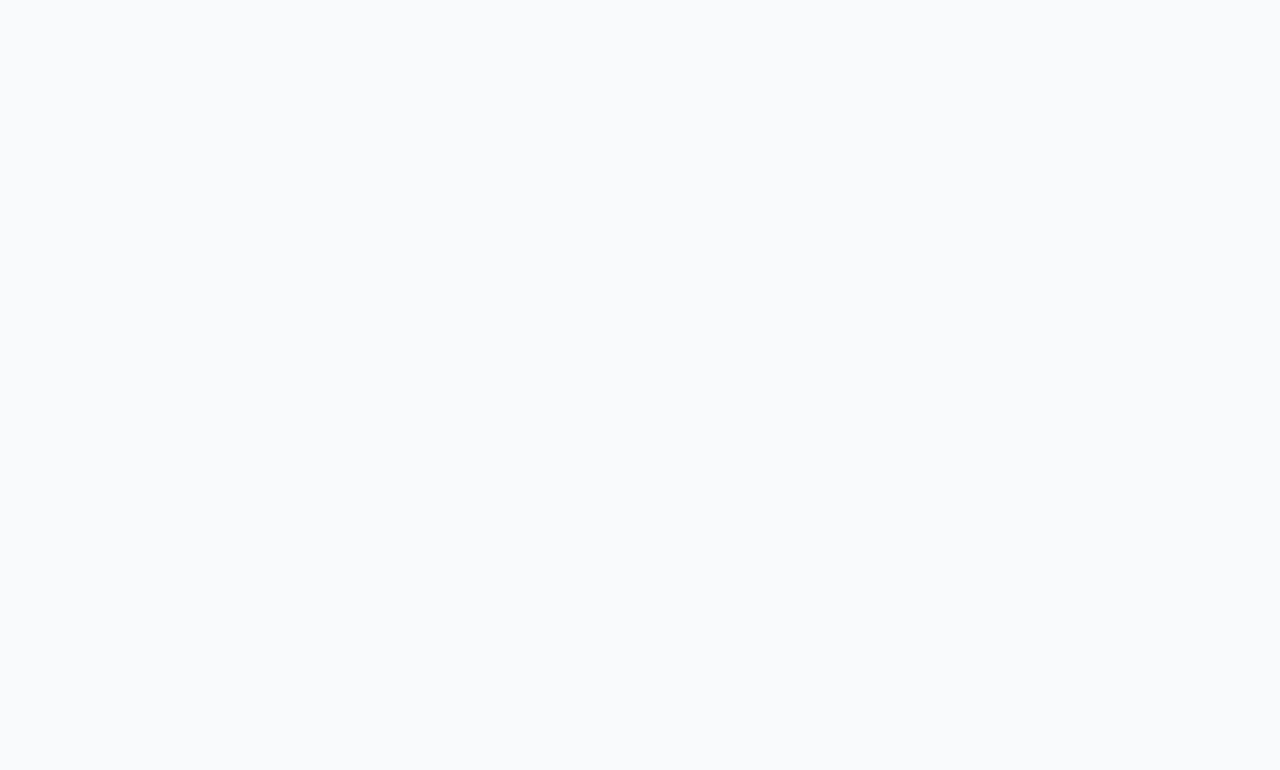
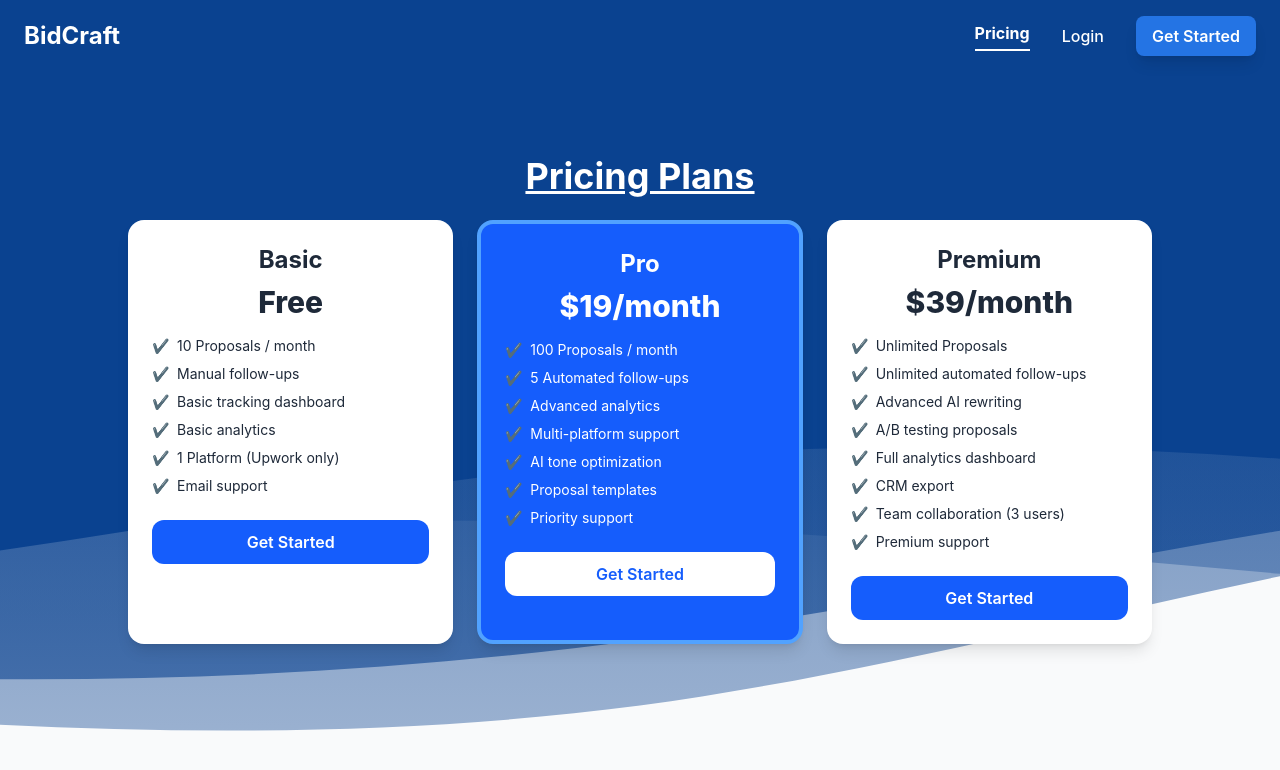
Before and after one commit to AliAmin3x/BidCraft-Frontend, a React (Vite) app: page /pricing in a window 1280 px wide. Before the commit this address had no page. Shown: the top 770 px of the page. Built offline with nearby package versions, Linux system fonts and the light colour scheme.

Commit message:
Added pricings

```diff
--- a/src/App.jsx
+++ b/src/App.jsx
@@ -2,6 +2,8 @@ import { BrowserRouter as Router, Routes, Route } from "react-router-dom";
 import HomePage from "./pages/HomePage";
 import Login from "./pages/Login";
 import Signup from "./pages/Signup";
+import PasswordReset from "./pages/PasswordReset";
+import Pricing from "./pages/Pricing";
 
 function App() {
   return (
@@ -10,6 +12,9 @@ function App() {
         <Route path="/" element={<HomePage />} />
         <Route path="/login" element={<Login />} />
         <Route path="/sign-up" element={<Signup />} />
+        <Route path="/password-reset" element={<PasswordReset />}/>
+        <Route path="/pricing" element={<Pricing />}/>
+
       </Routes>
     </Router>
   );
--- a/src/components/Navbar.jsx
+++ b/src/components/Navbar.jsx
@@ -1,5 +1,5 @@
 import { useState } from "react";
-import { Link, useNavigate } from "react-router-dom";
+import { NavLink, Link, useNavigate } from "react-router-dom";
 
 export default function Navbar() {
   const navigate = useNavigate();
@@ -11,7 +11,7 @@ export default function Navbar() {
       <div className="max-w-7xl mx-auto px-6 py-4 flex items-center justify-between">
 
         {/* Logo */}
-        <h1 className="text-2xl font-bold text-white">
+        <h1 onClick={() => navigate('/')} className="cursor-pointer text-2xl font-bold text-white">
           BidCraft
         </h1>
 
@@ -52,12 +52,16 @@ export default function Navbar() {
             )} */}
           </div>
 
-          <Link
-            to="/pricing"
-            className="text-white hover:text-blue-300 font-medium"
-          >
-            Pricing
-          </Link>
+          <NavLink
+  to="/pricing"
+  className={({ isActive }) =>
+    isActive
+      ? "text-white font-bold border-b-2 border-white pb-1"
+      : "text-white hover:text-blue-300 font-medium"
+  }
+>
+  Pricing
+</NavLink>
 
           <Link
             to="/login"
--- a/src/pages/Login.jsx
+++ b/src/pages/Login.jsx
@@ -58,7 +58,7 @@ const Login = () => {
                 placeholder="Enter Your Password"
                 required
               />
-              <h2 className="text-sm mt-2 text-blue-700 hover:underline cursor-pointer">
+              <h2 onClick={() => navigate('/password-reset')} className="text-sm mt-2 text-blue-700 hover:underline cursor-pointer">
                 Forgot password?
               </h2>
             </div>
--- /dev/null
+++ b/src/pages/PasswordReset.jsx
@@ -0,0 +1,155 @@
+import HeroWavesTopGradient from "../components/HeroWavesTopGradient";
+import { IoClose } from "react-icons/io5";
+import { useNavigate } from "react-router-dom";
+import { useState } from "react";
+
+const PasswordReset = () => {
+  const navigate = useNavigate();
+  const [step, setStep] = useState(1); // 1: email, 2: OTP, 3: success
+  const [email, setEmail] = useState("");
+  const [otp, setOtp] = useState(Array(6).fill(""));
+
+  const handleSendOtp = (e) => {
+    e.preventDefault();
+    // TODO: Call backend to send OTP
+    console.log("Send OTP to:", email);
+    setStep(2);
+  };
+
+  const handleOtpChange = (index, value) => {
+    if (!/^\d*$/.test(value)) return; // Only allow digits
+    const newOtp = [...otp];
+    newOtp[index] = value;
+    setOtp(newOtp);
+    // auto-focus next input
+    if (value && index < 5) {
+      const nextInput = document.getElementById(`otp-${index + 1}`);
+      if (nextInput) nextInput.focus();
+    }
+  };
+
+  const handleConfirmOtp = (e) => {
+    e.preventDefault();
+    const enteredOtp = otp.join("");
+    // TODO: Verify OTP with backend
+    console.log("Entered OTP:", enteredOtp);
+    setStep(3);
+
+    setTimeout(() => {
+      navigate("/login");
+    }, 2000); // redirect after 2 seconds
+  };
+
+  return (
+    <div className="relative w-full min-h-screen">
+      <HeroWavesTopGradient />
+
+      <div className="relative z-50 flex items-center justify-center min-h-screen px-4">
+        <div className="relative w-[90%] sm:w-[80%] md:w-[60%] lg:w-2/5 bg-white rounded-2xl shadow-xl p-6 sm:p-8 md:p-10 space-y-6 sm:space-y-8">
+
+          {/* Close Button */}
+          <button
+            onClick={() => navigate("/")}
+            className="absolute top-4 right-4 text-gray-500 hover:text-black text-2xl cursor-pointer"
+          >
+            <IoClose />
+          </button>
+
+          <h1 className="text-2xl sm:text-3xl font-bold text-gray-900">
+            BidCraft
+          </h1>
+
+          {step === 1 && (
+            <form className="space-y-4" onSubmit={handleSendOtp}>
+              <div>
+                <h2 className="text-lg sm:text-xl md:text-2xl font-bold text-gray-900">
+                  Reset Your Password
+                </h2>
+                <p className="text-sm text-gray-600 mt-1">
+                  Enter your email below and we'll send you a link to reset your password.
+                </p>
+              </div>
+
+              <div>
+                <input
+                  type="email"
+                  value={email}
+                  onChange={(e) => setEmail(e.target.value)}
+                  className="bg-gray-50 border border-gray-300 text-black rounded-lg block w-full p-2.5"
+                  placeholder="Enter Your Email"
+                  required
+                />
+              </div>
+
+              <div className="pt-4">
+                <button
+                  type="submit"
+                  className="w-full bg-[#2474e4] px-6 py-2 rounded-lg font-semibold text-white shadow-lg hover:bg-[#1e5bb8] transition duration-300 cursor-pointer"
+                >
+                  Send OTP
+                </button>
+              </div>
+
+              <div>
+                <h2 className="text-sm">
+                  Remembered your password?
+                  <span
+                    onClick={() => navigate("/login")}
+                    className="text-blue-700 hover:underline cursor-pointer ml-1"
+                  >
+                    Login
+                  </span>
+                </h2>
+              </div>
+            </form>
+          )}
+
+          {step === 2 && (
+            <form className="space-y-4" onSubmit={handleConfirmOtp}>
+              <div>
+                <h2 className="text-lg sm:text-xl md:text-2xl font-bold text-gray-900">
+                  Enter OTP
+                </h2>
+                <p className="text-sm text-gray-600 mt-1">
+                  We sent a 6-digit OTP to <strong>{email}</strong>.
+                </p>
+              </div>
+
+              <div className="flex justify-between mt-4">
+                {otp.map((digit, idx) => (
+                  <input
+                    key={idx}
+                    id={`otp-${idx}`}
+                    value={digit}
+                    onChange={(e) => handleOtpChange(idx, e.target.value)}
+                    maxLength={1}
+                    className="w-12 h-12 text-center border border-gray-300 rounded-lg text-lg focus:border-blue-500 focus:ring-1 focus:ring-blue-500"
+                  />
+                ))}
+              </div>
+
+              <div className="pt-4">
+                <button
+                  type="submit"
+                  className="w-full bg-[#2474e4] px-6 py-2 rounded-lg font-semibold text-white shadow-lg hover:bg-[#1e5bb8] transition duration-300 cursor-pointer"
+                >
+                  Confirm OTP
+                </button>
+              </div>
+            </form>
+          )}
+
+          {step === 3 && (
+            <div className="text-center py-10">
+              <h2 className="text-xl font-bold text-green-600">OTP Verified!</h2>
+              <h2 className="text-xl font-bold text-black">Password has been Reset</h2>
+              <p className="text-gray-600 mt-2">Redirecting to login...</p>
+            </div>
+          )}
+        </div>
+      </div>
+    </div>
+  );
+};
+
+export default PasswordReset;
--- /dev/null
+++ b/src/pages/Pricing.jsx
@@ -0,0 +1,110 @@
+import React from 'react'
+import { useNavigate } from 'react-router-dom'
+import Navbar from '../components/Navbar'
+import HeroWavesTopGradient from '../components/HeroWavesTopGradient'
+
+const plans = [
+  {
+    name: "Basic",
+    price: "Free",
+    features: [
+      "10 Proposals / month",
+      "Manual follow-ups",
+      "Basic tracking dashboard",
+      "Basic analytics",
+      "1 Platform (Upwork only)",
+      "Email support"
+    ],
+    highlight: false
+  },
+  {
+    name: "Pro",
+    price: "$19/month",
+    features: [
+      "100 Proposals / month",
+      "5 Automated follow-ups",
+      "Advanced analytics",
+      "Multi-platform support",
+      "AI tone optimization",
+      "Proposal templates",
+      "Priority support"
+    ],
+    highlight: true
+  },
+  {
+    name: "Premium",
+    price: "$39/month",
+    features: [
+      "Unlimited Proposals",
+      "Unlimited automated follow-ups",
+      "Advanced AI rewriting",
+      "A/B testing proposals",
+      "Full analytics dashboard",
+      "CRM export",
+      "Team collaboration (3 users)",
+      "Premium support"
+    ],
+    highlight: false
+  }
+];
+
+const Pricing = () => {
+  const navigate = useNavigate()
+
+  return (
+    <div className="w-full h-screen overflow-hidden flex flex-col">
+      <Navbar />
+      <div className="relative flex-1 overflow-hidden">
+        {/* Background */}
+        <div className="absolute inset-0 -z-10">
+          <HeroWavesTopGradient />
+        </div>
+
+        {/* Content — centered vertically and horizontally */}
+        <div className="relative z-10 flex flex-col items-center justify-center h-full px-6 py-4">
+          <h1 className="text-4xl font-bold text-white underline mb-6">
+            Pricing Plans
+          </h1>
+
+          <div className="grid md:grid-cols-3 gap-6 w-full max-w-5xl">
+            {plans.map((plan, index) => (
+              <div
+                key={index}
+                className={`rounded-2xl p-6 shadow-lg transition transform hover:scale-101
+                  ${plan.highlight
+                    ? "bg-blue-600 text-white border-4 border-blue-400"
+                    : "bg-white text-gray-800"
+                  }`}
+              >
+                <h2 className="text-2xl font-bold text-center">{plan.name}</h2>
+                <p className="text-center text-3xl font-extrabold mt-2">{plan.price}</p>
+
+                <ul className="mt-4 space-y-2">
+                  {plan.features.map((feature, i) => (
+                    <li key={i} className="flex items-center text-sm">
+                      <span className="mr-2">✔</span>
+                      {feature}
+                    </li>
+                  ))}
+                </ul>
+
+                <button
+                  onClick={() => navigate('/login')}
+                  className={`mt-6 w-full py-2.5 rounded-xl font-semibold transition
+                    ${plan.highlight
+                      ? "bg-white text-blue-600 hover:bg-gray-200"
+                      : "bg-blue-600 text-white hover:bg-blue-700"
+                    }`}
+                >
+                  Get Started
+                </button>
+              </div>
+            ))}
+          </div>
+        </div>
+      </div>
+    </div>
+  )
+}
+
+export default Pricing
```
